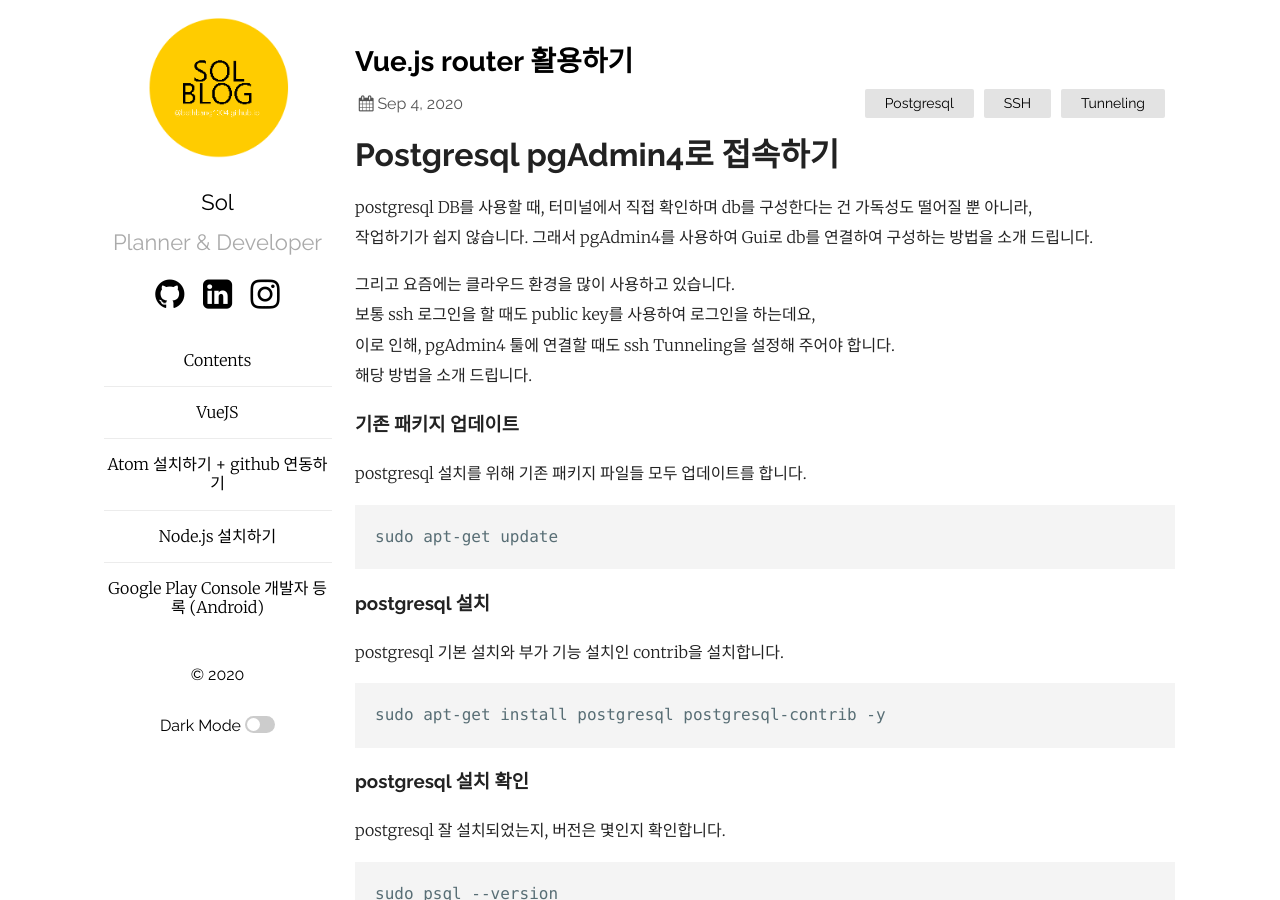
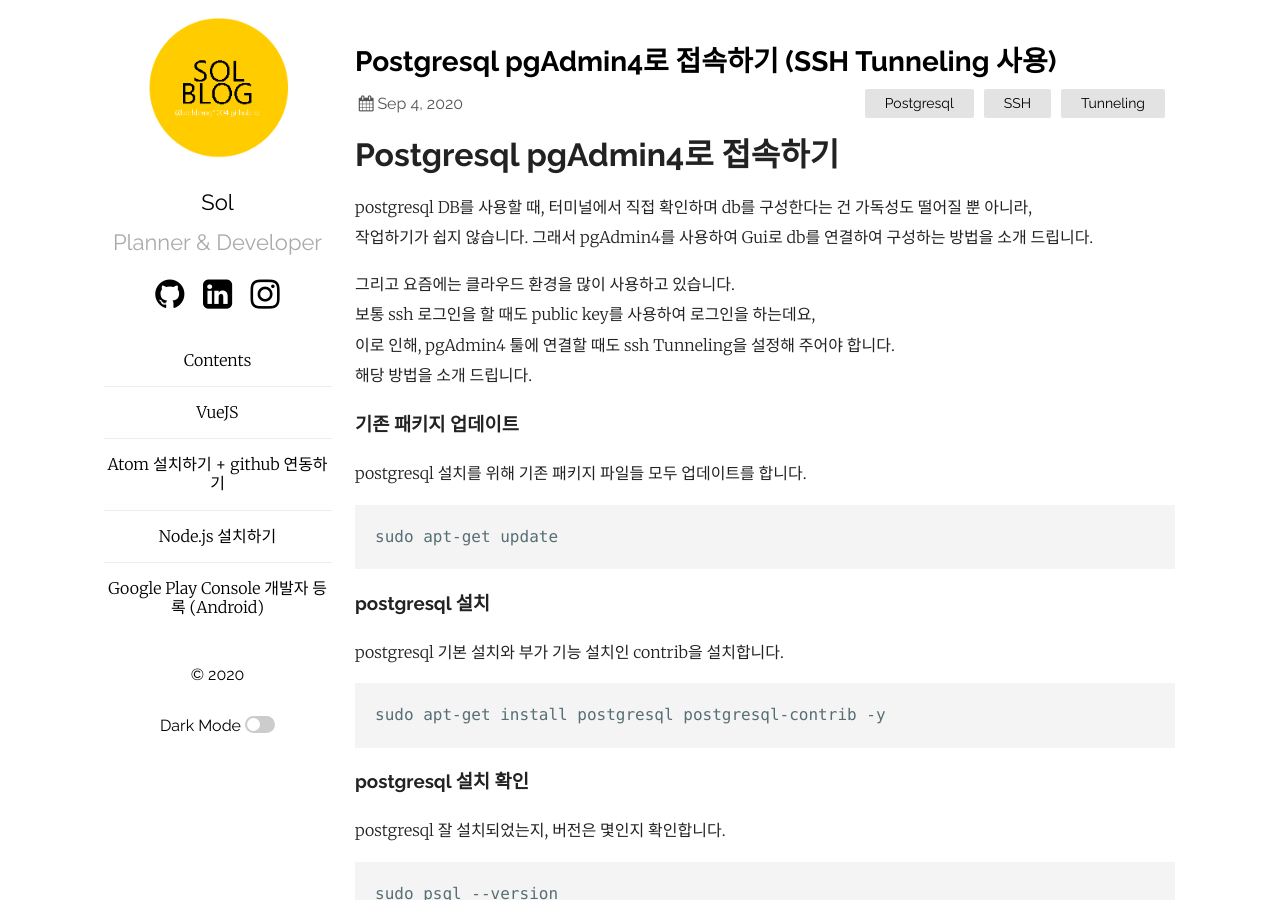
Before and after one commit to bethbang1004/bethbang1004.github.io, a Jekyll site: the page built from _posts/2020-09-05-postgresql-setting-ssh-tunneling.markdown, in a window 1280 px wide and 900 px high. Built offline with Jekyll 4.4.1, drawn with Linux system fonts in a browser that asks for light colours; comment, search, counter and statistics services are not loaded.

Commit message:
name modified

```diff
--- a/_posts/2020-09-05-postgresql-setting-ssh-tunneling.markdown
+++ b/_posts/2020-09-05-postgresql-setting-ssh-tunneling.markdown
@@ -1,6 +1,6 @@
 ---
 layout: post
-title:  "Vue.js router 활용하기"
+title:  "Postgresql pgAdmin4로 접속하기 (SSH Tunneling 사용)"
 date:   2020-09-05 01:10:51 +0900
 categories: Postgresql SSH Tunneling
 ---
```
